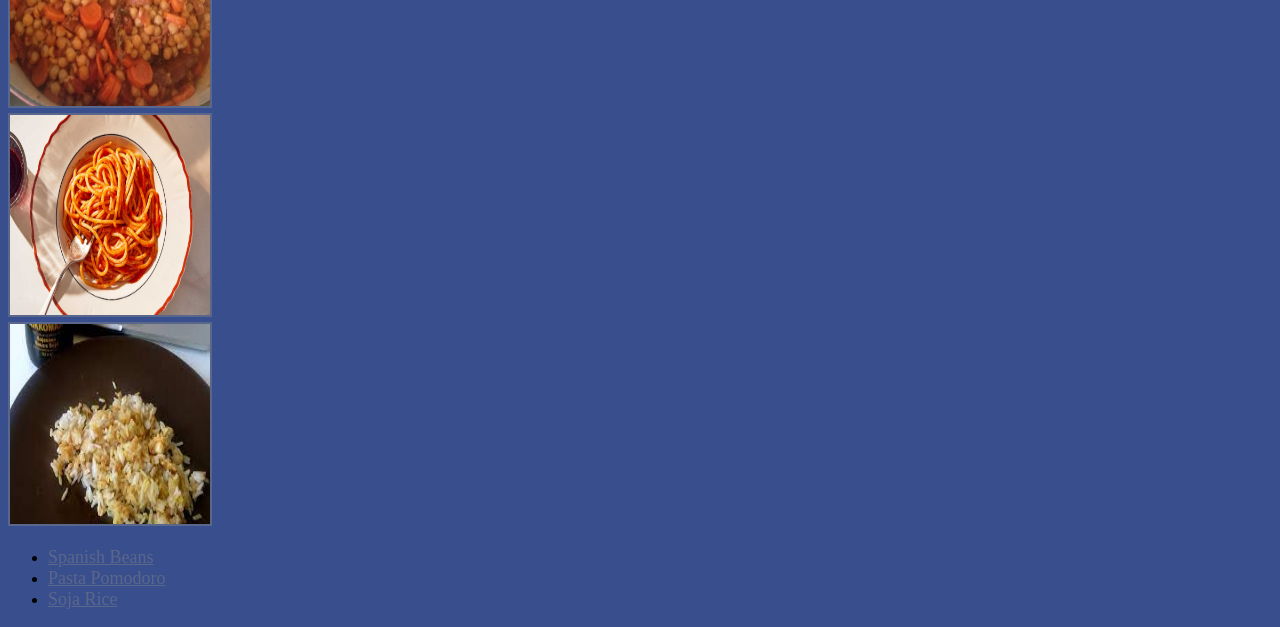
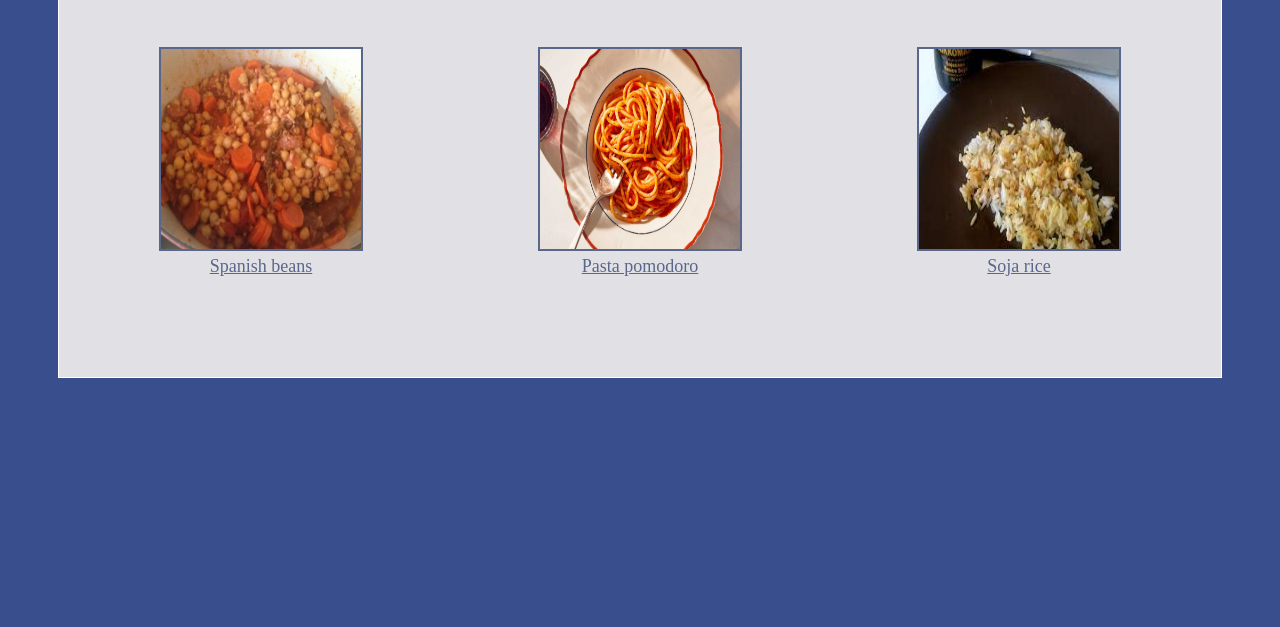
Before and after one commit to Joker941/odin-recipes-css, a plain HTML site: page index.html in a window 1280 px wide. Shown: the part 173-800 px from the top of the page. Drawn offline with Linux system fonts and the light colour scheme.

Commit message:
Ajout de la feuille de style sur les pages de recettes

```diff
--- a/index.html
+++ b/index.html
@@ -7,25 +7,14 @@
     <title>Odin Recipes</title>
 </head>
 <body>
-    <div id="container">
+    <div id="contents">
         <h1>Odin Recipes</h1>
 
-            <div class="recipe">
-                <a href="./recipes/spanish-beans.html"><img src="./images/pois-chiche.webp" alt="Picture of spanish beans"></a>
-            </div>
-
-            <div class="recipe">
-                <a href="./recipes/pasta-pomodo.html"><img src="./images/pasta-pomodo.jpeg" alt="Picture of pasta pomodoro"></a>
-            </div>
-
-            <div class="recipe">
-                <a href="./recipes/soja-rice.html"><img src="./images/soja-rice.jpeg" alt="Picture of soja rice"></a>
-            </div>
-        <ul>
-            <li><a href="./recipes/spanish-beans.html">Spanish Beans</a></li>
-            <li><a href="./recipes/pasta-pomodo.html">Pasta Pomodoro</a></li>
-            <li><a href="./recipes/soja-rice.html">Soja Rice</a></li>
-        </ul>
-    </div>
+        <div id="recipes-container">
+            <a href="./recipes/spanish-beans.html"><img src="./images/pois-chiche.webp" alt="Picture of spanish beans"><br />Spanish beans</a>
+            <a href="./recipes/pasta-pomodo.html"><img src="./images/pasta-pomodo.jpeg" alt="Picture of pasta pomodoro"><br />Pasta pomodoro</a>
+            <a href="./recipes/soja-rice.html"><img src="./images/soja-rice.jpeg" alt="Picture of soja rice"><br />Soja rice</a>
+        </div>
+</div>
 </body>
 </html>
```
Also changed, not shown: recipes/pasta-pomodo.html (+4 -1 lines), recipes/soja-rice.html (+4 -1 lines), recipes/spanish-beans.html (+6 -1 lines).
